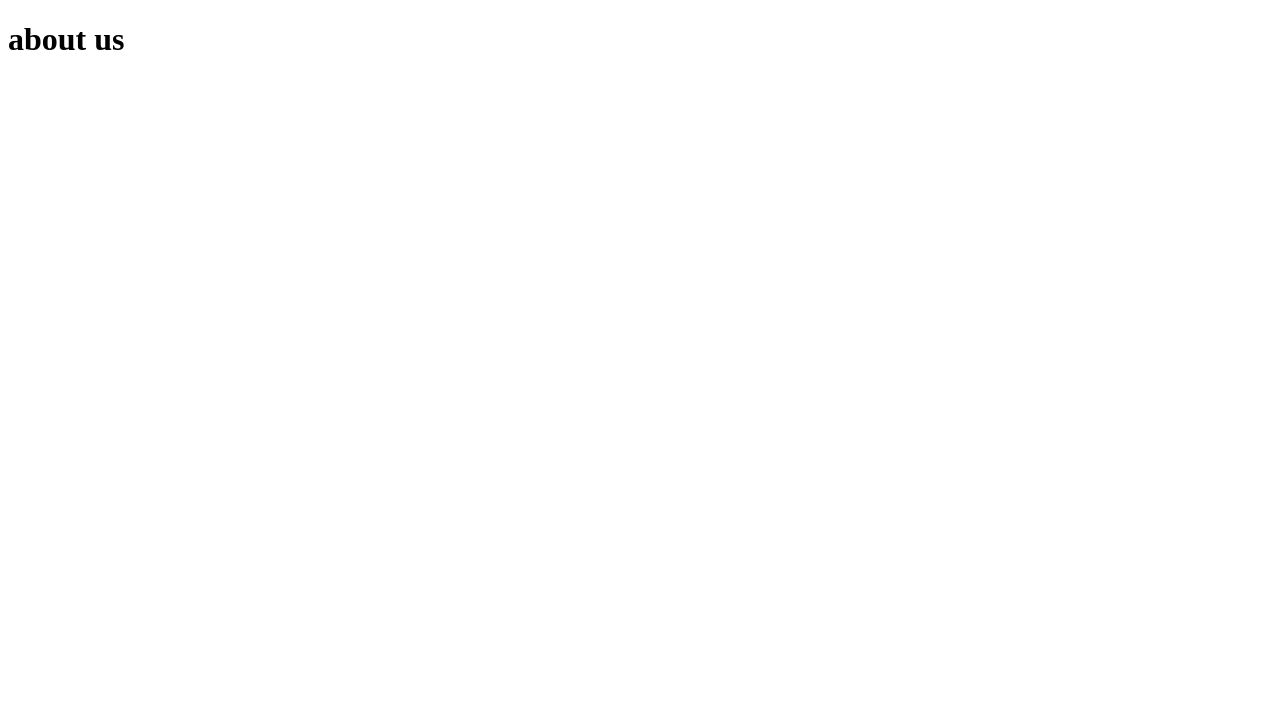
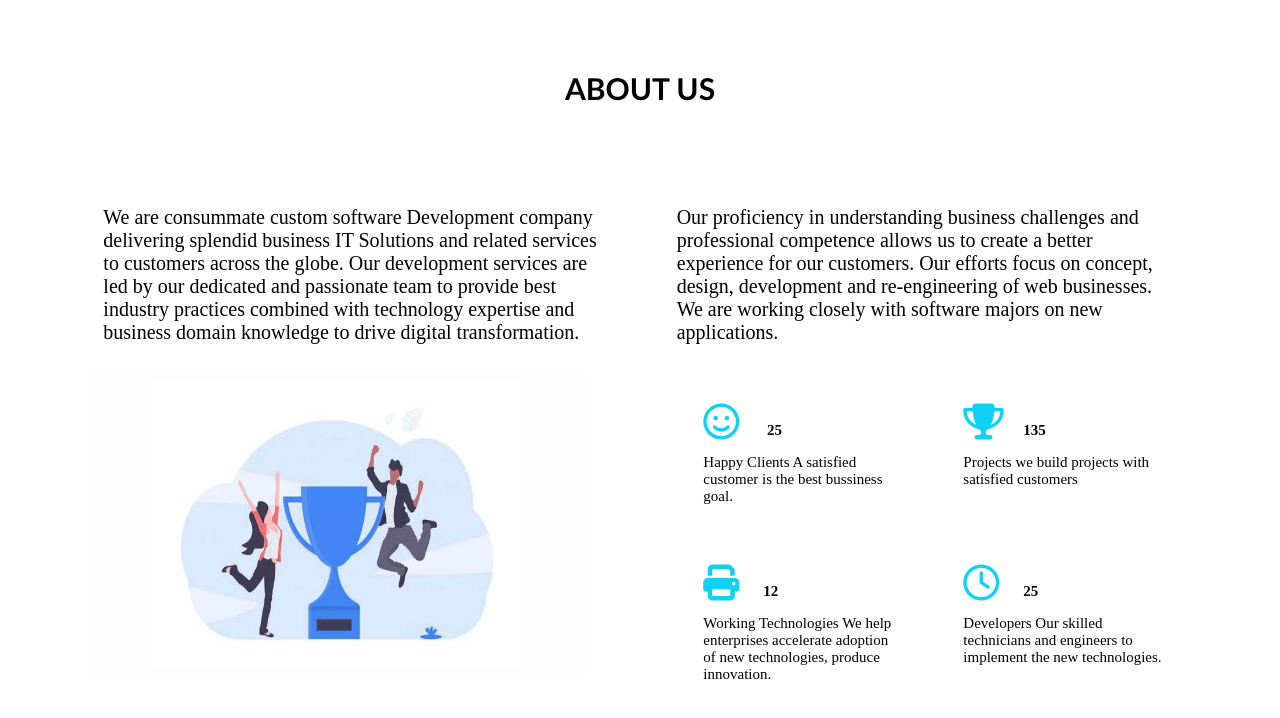
Before and after one commit to Arun-officia/vebbox-clone, a plain HTML site: page about.html in a window 1280 px wide. Drawn offline with Linux system fonts and the light colour scheme.

Commit message:
about complete

```diff
--- a/about.css
+++ b/about.css
@@ -0,0 +1,61 @@
+*{
+    margin: 0px;
+    padding: 0px;
+}
+
+.about{
+    text-align: center;
+    font-family: 'Gill Sans', 'Gill Sans MT', Calibri, 'Trebuchet MS', sans-serif;
+    font-size: 20px;
+ padding: 70px;
+}
+.pa{
+    width: 500px;
+}
+.para{
+
+}
+.para1{
+    display: flex;
+    justify-content: space-evenly;
+    /* margin: 20px; */
+    padding: 30px;
+    font-size: 20px;
+}
+.log{
+    display: flex;
+    justify-content: space-evenly;
+    flex-wrap: wrap;
+
+}
+.iccc{
+    color: rgb(15, 209, 244);
+  font-size: 36px;
+  width: 60px;
+  height: 50px;
+}
+.logo img{
+     width: 500px;
+    height: 300px;
+}
+.log11{
+    display: flex;
+    flex-wrap: wrap;
+   /* width: 500px; */
+}
+ .lop{
+    width: 200px;
+ }
+.logo1 {
+   font-size: 15px;
+    padding: 30px;
+}
+.logo2{
+ padding: 30px;
+ font-size: 15px;
+}
+.log22{
+    /* width: 500px; */
+    display: flex;
+  flex-wrap: wrap;
+}
--- a/about.html
+++ b/about.html
@@ -5,14 +5,47 @@
     <meta name="viewport" content="width=device-width, initial-scale=1.0">
     <title>Document</title>
     <link rel="stylesheet" href="./about.css">
+    <link rel="stylesheet" href="https://cdnjs.cloudflare.com/ajax/libs/font-awesome/6.5.2/css/all.min.css" integrity="sha512-SnH5WK+bZxgPHs44uWIX+LLJAJ9/2PkPKZ5QiAj6Ta86w+fsb2TkcmfRyVX3pBnMFcV7oQPJkl9QevSCWr3W6A==" crossorigin="anonymous" referrerpolicy="no-referrer" />
+
 </head>
 <body>
-    <div class="upper" >
-        <div>
-            <h1>about us </h1>
+    <div class="about">
+        <h2>ABOUT US</h2>
         </div>
-
+        <div class="para">
+            <div class="para1">
+            <p class="pa">We are consummate custom software Development company delivering splendid business IT Solutions and related services to customers across the globe. Our development services are led by our dedicated and passionate team to provide best industry practices combined with technology expertise and business domain knowledge to drive digital transformation.</p>
+            <p class="pa">Our proficiency in understanding business challenges and professional competence allows us to create a better experience for our customers. Our efforts focus on concept, design, development and re-engineering of web businesses. We are working closely with software majors on new applications.</p>
+        </div>
+        </div>
+        <div class="log">
+        <div class="logo">
+            <img src="../asset/WhatsApp Image 2024-05-28 at 17.07.26_c9fa229e.jpg" alt="">
+        </div>
+        <div class="log1">
+            <div class="log11">
+            <div class="logo1">
+                <h4> <i class="fa-regular fa-face-smile iccc"></i>
+                25</h4>
+                <p class="lop">Happy Clients A satisfied customer is the best bussiness goal. </p>
+            </div>
+            <div class="logo1">
+                <h4><i class="fa-solid fa-trophy iccc"></i>135</h4>
+                <p class="lop">Projects we build projects with satisfied customers </p>
+        </div>
     </div>
+            <div class="log22">
+                <div class="logo2">
+                <h4>  <i class="fa-solid fa-print iccc"></i>12</h4>
+                <p class="lop"> Working Technologies We help enterprises accelerate adoption of new technologies, produce innovation.</p>
+            </div>
+            <div class="logo2">
+                <h4> <i class="fa-regular fa-clock iccc"></i>25</h4>
+                <p class="lop">Developers Our skilled technicians and engineers to implement the new technologies.</p>
+            </div>
+        </div>
+        </div>
+        </div>
 
 
 </body>
```
Also changed, not shown: asset/WhatsApp Image 2024-05-28 at 17.07.26_c9fa229e.jpg (added).
